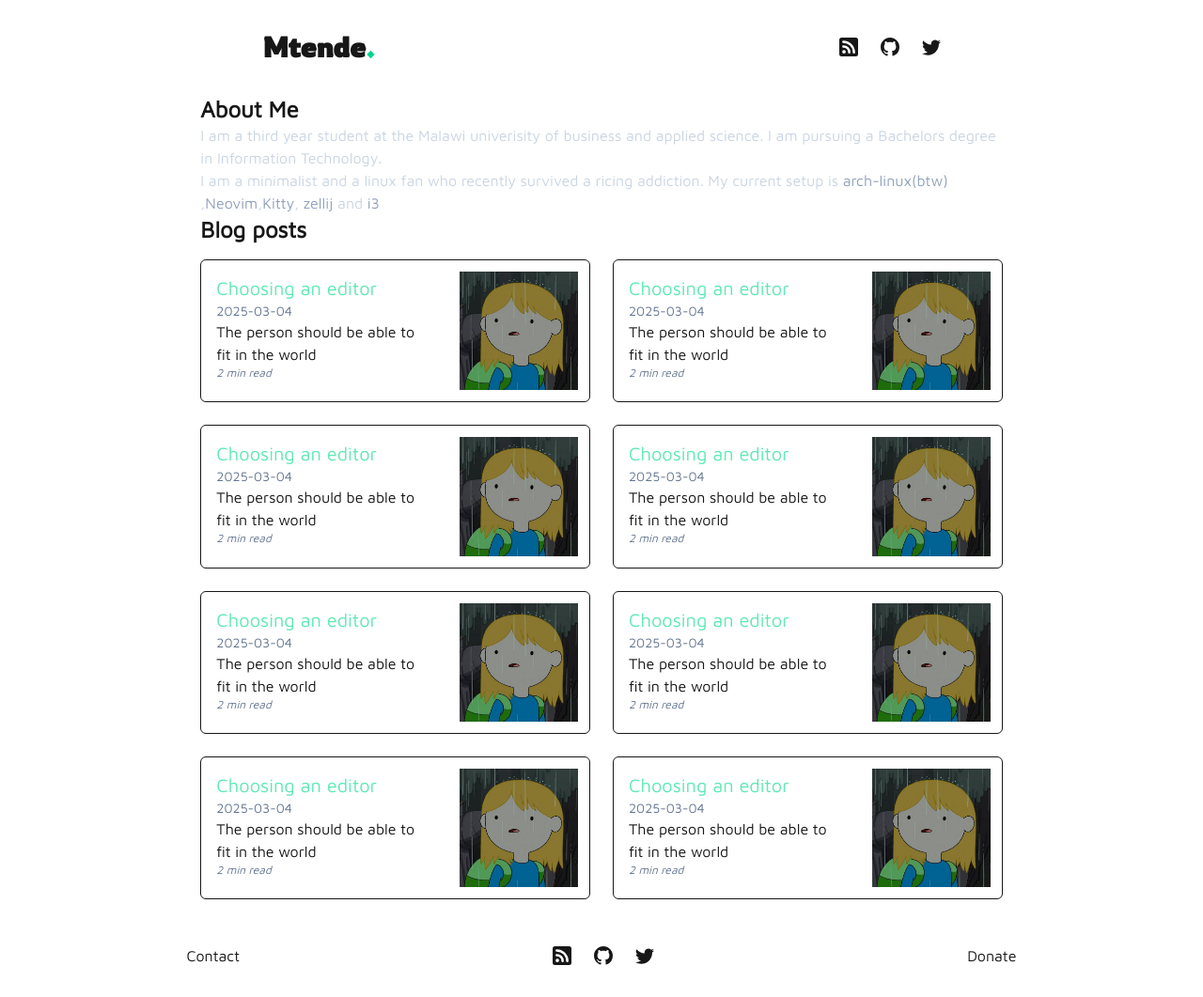
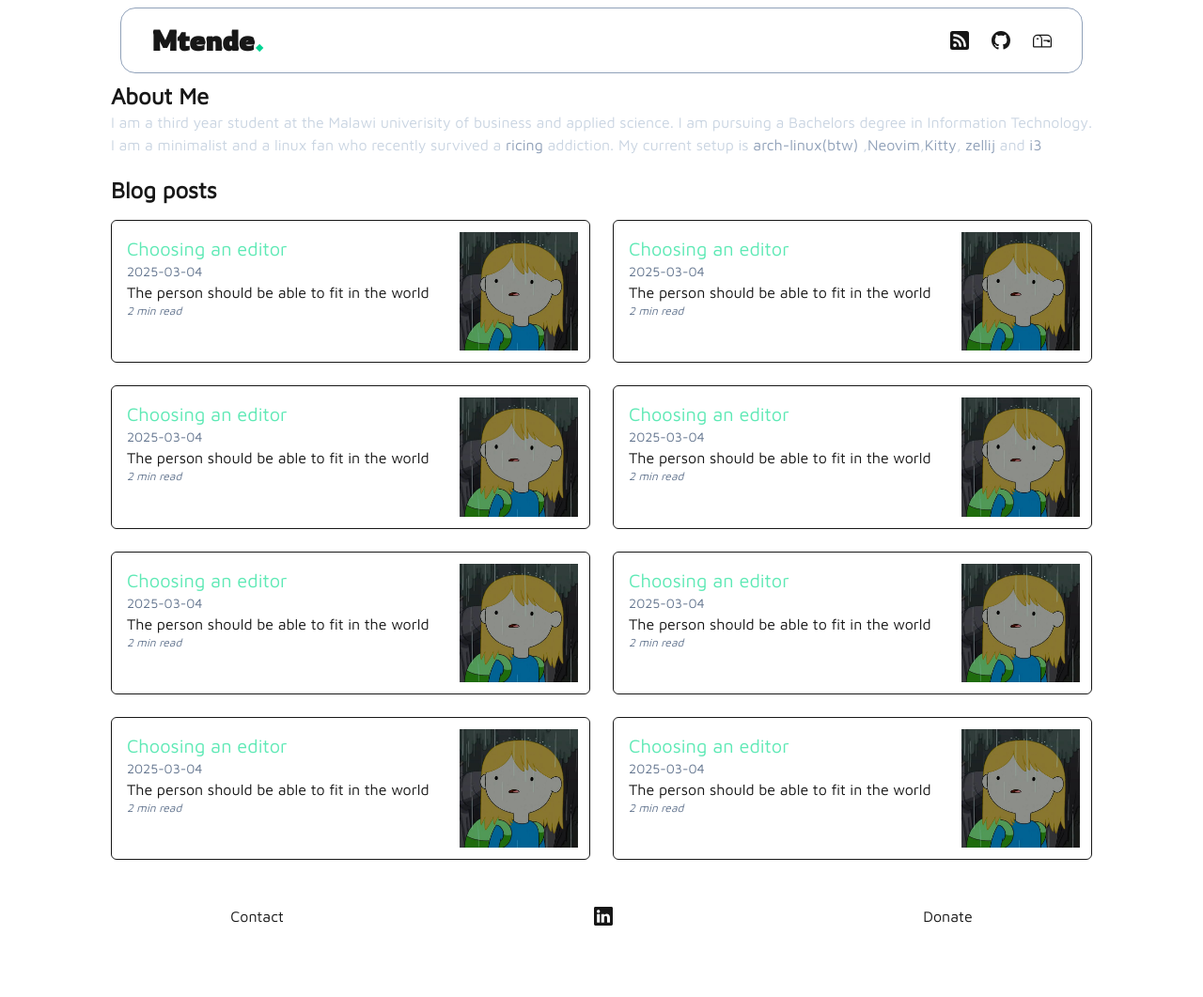
Before and after one commit to Mtendekuyokwa19/mtende.blog, a Next.js app: page / in a window 1280 px wide. Shown: the whole page at 94% size. After the commit the page ends 1019 px from the top, so only its background shows below. Built offline with nearby package versions, Linux system fonts and the light colour scheme.

Commit message:
abilty to go  to  pathes and write md

```diff
--- /dev/null
+++ b/src/app/anotherpage/layout.js
@@ -0,0 +1,3 @@
+export default function MdxLayout({ children }) {
+  return <div style={{ color: "blue" }}>{children}</div>;
+}
--- /dev/null
+++ b/src/app/anotherpage/page.mdx
@@ -0,0 +1,11 @@
+# Welcome to my MDX page!
+``yandhi``
+This is some **bold** and _italics_ text.
+
+This is a list in markdown:
+
+- One
+- Two
+- Three
+
+Checkout my React component:
--- a/src/app/layout.js
+++ b/src/app/layout.js
@@ -43,7 +43,7 @@ export default function RootLayout({ children }) {
   return (
     <html lang="en" className={`${maven.variable} ${inter.variable} ${rowdies.variable} antialiased`}>
 
-      <body
+      <body className="flex flex-col justify-center items-center"
 
 
       >
--- a/src/app/mdx-page/page.mdx
+++ b/src/app/mdx-page/page.mdx
@@ -1,12 +1,30 @@
-
-# Welcome to my MDX page!
-
-This is some **bold** and _italics_ text.
-
-This is a list in markdown:
-
-- One
-- Two
-- Three
-
-Checkout my React component:
+# 12 years of slavery
+I am currently reading the chan change of a slave girl
+I am currently reading the chan change of a slave girl
+I am currently reading the chan change of a slave girl
+I am currently reading the chan change of a slave girl
+I am currently reading the chan change of a slave girl
+I am currently reading the chan change of a slave girl
+I am currently reading the chan change of a slave girl
+I am currently reading the chan change of a slave girl
+I am currently reading the chan change of a slave girl
+I am currently reading the chan change of a slave girl
+I am currently reading the chan change of a slave girl
+I am currently reading the chan change of a slave girl
+I am currently reading the chan change of a slave girl
+I am currently reading the chan change of a slave girl
+I am currently reading the chan change of a slave girl
+I am currently reading the chan change of a slave girl
+I am currently reading the chan change of a slave girl
+I am currently reading the chan change of a slave girl
+I am currently reading the chan change of a slave girl
+I am currently reading the chan change of a slave girl
+### Attatchement
+- lists
+- lists
+- lists
+- lists
+- lists
+- lists
+- lists
+- lists
--- a/src/app/page.jsx
+++ b/src/app/page.jsx
@@ -1,11 +1,11 @@
 import Image from "next/image";
 import Link from "next/link";
 
-import { BsGithub, BsRssFill, BsTwitter } from "react-icons/bs";
+import { BsDiscord, BsLinkedin, BsGithub, BsMedium, BsRssFill, BsTwitter, BsMailbox } from "react-icons/bs";
 
 export default function Home() {
   return (
-    <main className="flex   flex-col items-center  justify-center">
+    <main className="flex gap-5 flex-1 items-stretch   flex-col   justify-between">
       <ShortBio />
       <BlogPosts />
 
@@ -19,13 +19,23 @@ export function Navbar() {
   const iconsize = 20
 
   return (
-    <nav className="flex font-sans justify-around p-8 items-center   ">
+    <nav className="flex border-1  sticky top-1 backdrop-blur-md  border-slate-400 my-2 rounded-2xl font-sans w-4/5 justify-between py-4 px-8 items-center   ">
       <h1 className="text-3xl font-bold">Mtende<span className="text-emerald-400 ">.</span></h1>
 
       <div className="flex gap-6">
-        <BsRssFill size={iconsize} />
-        <BsGithub size={iconsize} />
-        <BsTwitter size={iconsize} />
+        <a href="">
+
+          <BsRssFill size={iconsize} />
+        </a>
+        <a href="https://github.com/mtendekuyokwa19" target="_blank">
+
+
+          <BsGithub size={iconsize} />
+        </a>
+        <a href="mailto:mtendekuyokwa19@gmail.com">
+
+
+          <BsMailbox size={iconsize} /> </a>
       </div>
     </nav>
   )
@@ -35,14 +45,18 @@ export function Footer() {
   const iconsize = 20;
   return (
 
-    <footer className="flex justify-around p-8 items-center  ">
+    <footer className="flex w-2/3 justify-between p-8 items-center  ">
 
       <h2 className="capitalize">contact</h2>
 
       <div className="flex gap-6">
-        <BsRssFill size={iconsize} />
-        <BsGithub size={iconsize} />
-        <BsTwitter size={iconsize} />
+        <a href="https://www.linkedin.com/in/mtende-kuyokwa-a71a60241/?originalSubdomain=mw">
+
+
+
+          <BsLinkedin size={iconsize} />
+
+        </a>
       </div>
 
       <h2 className="capitalize">donate</h2>
@@ -57,15 +71,26 @@ export function Footer() {
 export function ShortBio() {
 
   return (
-    <section className="w-2/3 flex-1">
+    <section className=" flex-1">
       <h2 className="text-2xl font-bold">
         About Me
 
       </h2>
       <p className="font-alltext text-slate-300"> I am a third year student at the Malawi univerisity of business and applied science. I am pursuing a  Bachelors degree in Information Technology. </p>
-      <p className="font-alltext text-slate-300">I am a minimalist and a linux fan who recently survived a <a href="https://www.reddit.com/r/unixporn/comments/3iy3wd/stupid_question_what_is_ricing/">ricing</a> addiction. My current setup is <a href="https://archlinux.org/" className=" hover:underline text-slate-400">arch-linux(btw) </a>,<a href="https://neovim.io/" className=" hover:underline  text-slate-400">Neovim</a>,<a href="https://github.com/kovidgoyal/kitty" className="text-slate-400 hover:underline">Kitty</a>, <a href="https://github.com/zellij-org/zellij" className="hover:underline text-slate-400">zellij</a> and <a href="https://github.com/zellij-org/zellij" className="hover:underline text-slate-400">i3</a></p>
+      <p className="font-alltext text-slate-300">I am a minimalist and a linux fan who recently survived a <a className="hover:underline text-slate-400" target="_blank" href="https://www.reddit.com/r/unixporn/comments/3iy3wd/stupid_question_what_is_ricing/">ricing</a> addiction. My current setup is <a href="https://archlinux.org/" className=" hover:underline text-slate-400">arch-linux(btw) </a>,<a href="https://neovim.io/" className=" hover:underline  text-slate-400">Neovim</a>,<a href="https://github.com/kovidgoyal/kitty" className="text-slate-400 hover:underline">Kitty</a>, <a href="https://github.com/zellij-org/zellij" className="hover:underline text-slate-400">zellij</a> and <a href="https://github.com/zellij-org/zellij" className="hover:underline text-slate-400">i3</a></p>
     </section>
   )
+
+}
+class blog {
+  constructor(image, title, date, description, timetoread) {
+    this.title = title;
+    this.date = date;
+    this.description = description;
+    this.timetoread = timetoread
+    this.image = image
+  }
+
 
 }
 export function Card() {
@@ -96,7 +121,7 @@ export function BlogPosts() {
     cards.push(<Card key={index} />)
   }
   return (
-    <section className="flex w-2/3 flex-col">
+    <section className="flex  flex-col">
 
       <h2 className="text-2xl font-bold">Blog posts</h2>
       <section className="  grid grid-cols-2 grid-rows-4 gap-6 py-4 flex-col">
--- a/src/mdx-components.js
+++ b/src/mdx-components.js
@@ -1,5 +1,23 @@
+import Image from "next/image";
+
+// This file allows you to provide custom React components
+// to be used in MDX files. You can import and use any
+// React component you want, including inline styles,
+// components from other libraries, and more.
+
 export function useMDXComponents(components) {
   return {
+    // Allows customizing built-in components, e.g. to add styling.
+    h1: ({ children }) => <h1 className="text-teal-500">{children}</h1>,
+    p: ({ children }) => <p className="text-pink-500">{children}</p>,
+    img: (props) => (
+      <Image
+        alt="person"
+        sizes="100vw"
+        style={{ width: "100%", height: "auto" }}
+        {...props}
+      />
+    ),
     ...components,
   };
 }
--- a/tailwind.config.js
+++ b/tailwind.config.js
@@ -1,18 +1,21 @@
 /** @type {import('tailwindcss').Config} */
 module.exports = {
   content: [
-    './pages/**/*.{js,ts,jsx,tsx}',
-    './components/**/*.{js,ts,jsx,tsx}',
-    './app/**/*.{js,ts,jsx,tsx}',
+    "./pages/**/*.{js,ts,jsx,tsx}",
+    "./components/**/*.{js,ts,jsx,tsx}",
+    "./src/app/**/*.{js,ts,jsx,tsx,mdx}",
+    "./src/blog/**/*.{js,ts,jsx,tsx,mdx}",
+    "./src/mdx-components.tsx",
+    "./app/**/*.{js,ts,jsx,tsx}",
   ],
   theme: {
     extend: {
       fontFamily: {
-        sans: ['var(--font-rowdies)'],
-        mono: ['var(--font-roboto-mono)'],
-        alltext: ['var(--font-maven-pro)'],
+        sans: ["var(--font-rowdies)"],
+        mono: ["var(--font-roboto-mono)"],
+        alltext: ["var(--font-maven-pro)"],
       },
     },
   },
-  plugins: [],
-}
+  plugins: [require("@tailwindcss/typography")],
+};
```
Also changed, not shown: package.json (+8 -1 lines), 1 other file (tests, documents, lock files or other folders).
